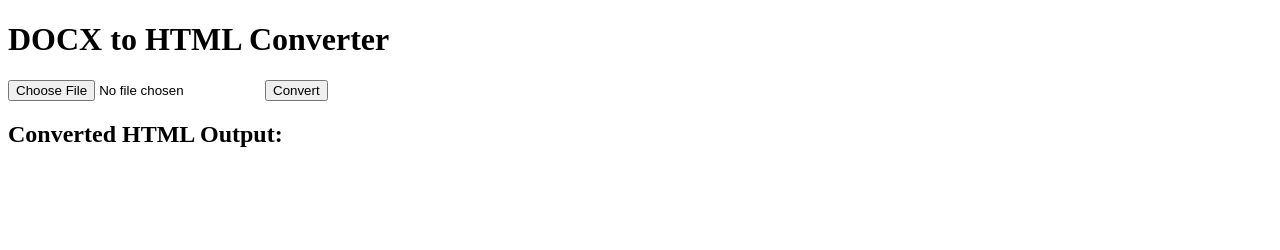
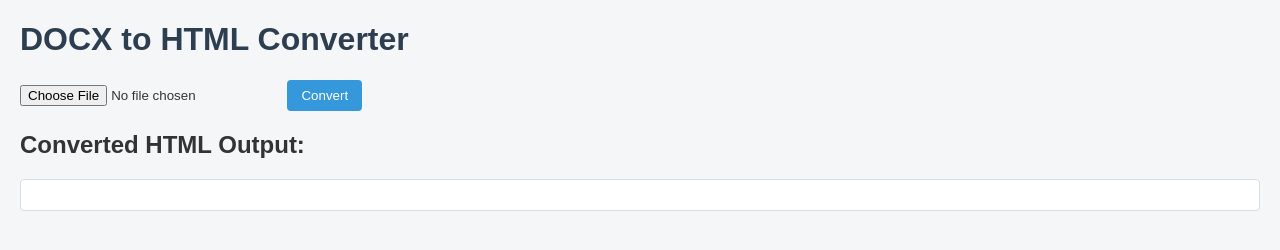
Before and after one commit to pratik30111991/docx-to-html, a website: page public/index.html in a window 1280 px wide. Drawn offline with Linux system fonts and the light colour scheme.

Commit message:
Update style.css

```diff
--- a/public/style.css
+++ b/public/style.css
@@ -1,16 +1,40 @@
-.docx-container {
-  border: 1px solid #ccc;
+body {
+  font-family: Arial, sans-serif;
+  margin: 20px;
+  background: #f4f6f8;
+  color: #333;
+}
+
+h1 {
+  color: #2c3e50;
+}
+
+form {
+  margin-bottom: 20px;
+}
+
+input[type="file"] {
+  margin-right: 10px;
+}
+
+button {
+  padding: 8px 14px;
+  background: #3498db;
+  border: none;
+  color: white;
+  border-radius: 4px;
+  cursor: pointer;
+}
+
+button:hover {
+  background: #2980b9;
+}
+
+.output {
+  background: white;
+  border: 1px solid #ddd;
   padding: 15px;
-  margin-top: 10px;
-  background: #fff;
+  border-radius: 4px;
+  max-height: 600px;
+  overflow-y: auto;
 }
-.docx-container table {
-  border-collapse: collapse;
-  width: 100%;
-  margin: 10px 0;
-}
-.docx-container table td,
-.docx-container table th {
-  border: 1px solid #000;
-  padding: 6px;
-}
```
